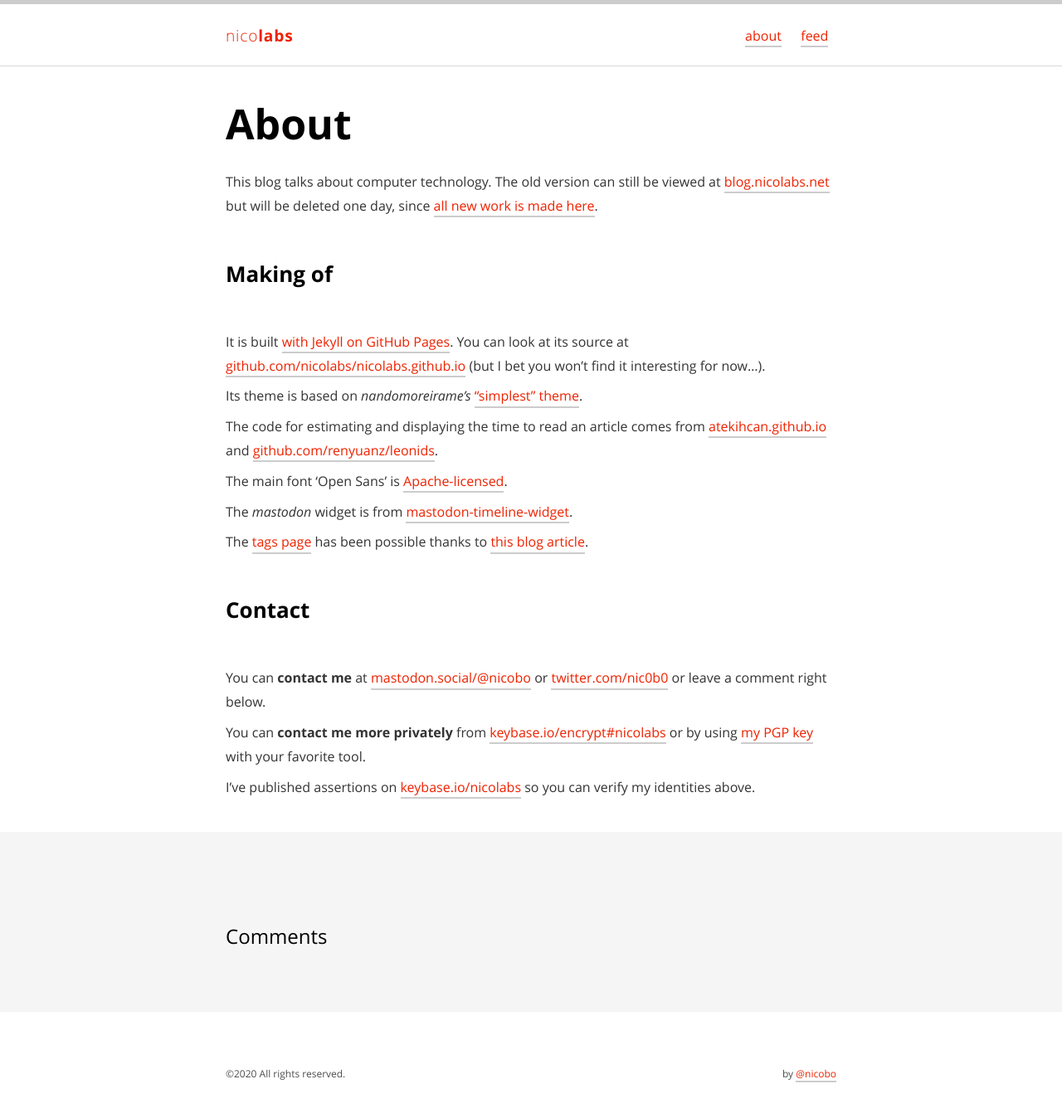
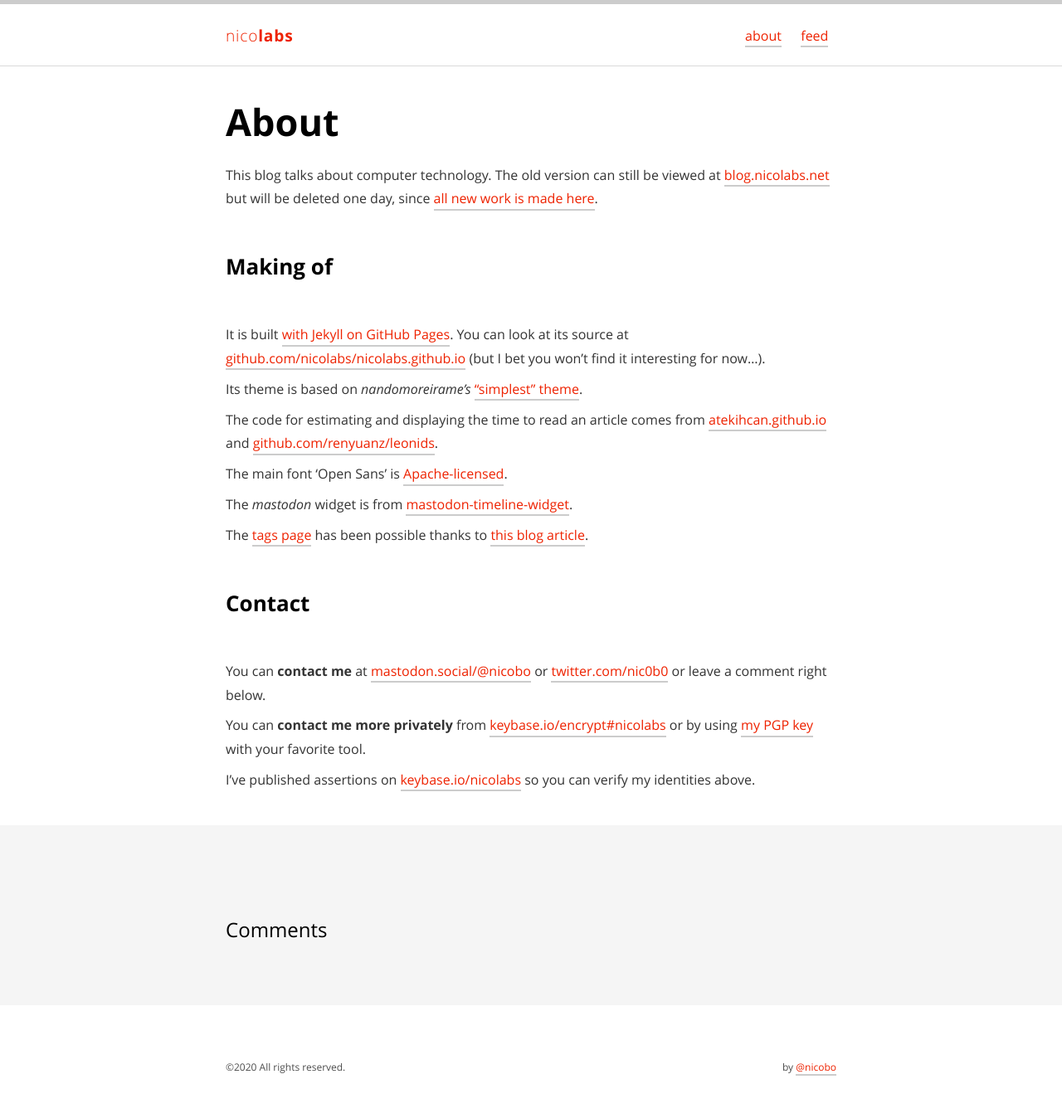
Before and after one commit to nicolabs/nicolabs.net, a Jekyll site: the page built from about.md, in a window 1280 px wide. Shown: the whole page at 83% size. Built offline with Jekyll 4.4.1, drawn with Linux system fonts in a browser that asks for light colours; comment, search, counter and statistics services are not loaded.

Commit message:
~ H1 font size lowered a bit

```diff
--- a/_sass/base/_typography.scss
+++ b/_sass/base/_typography.scss
@@ -21,7 +21,7 @@ h6 {
 }
 
 h1 {
-  font-size: rem(50);
+  font-size: rem(45);
   margin: 0 0 $small-spacing;
   font-weight: bold;
 }
```
